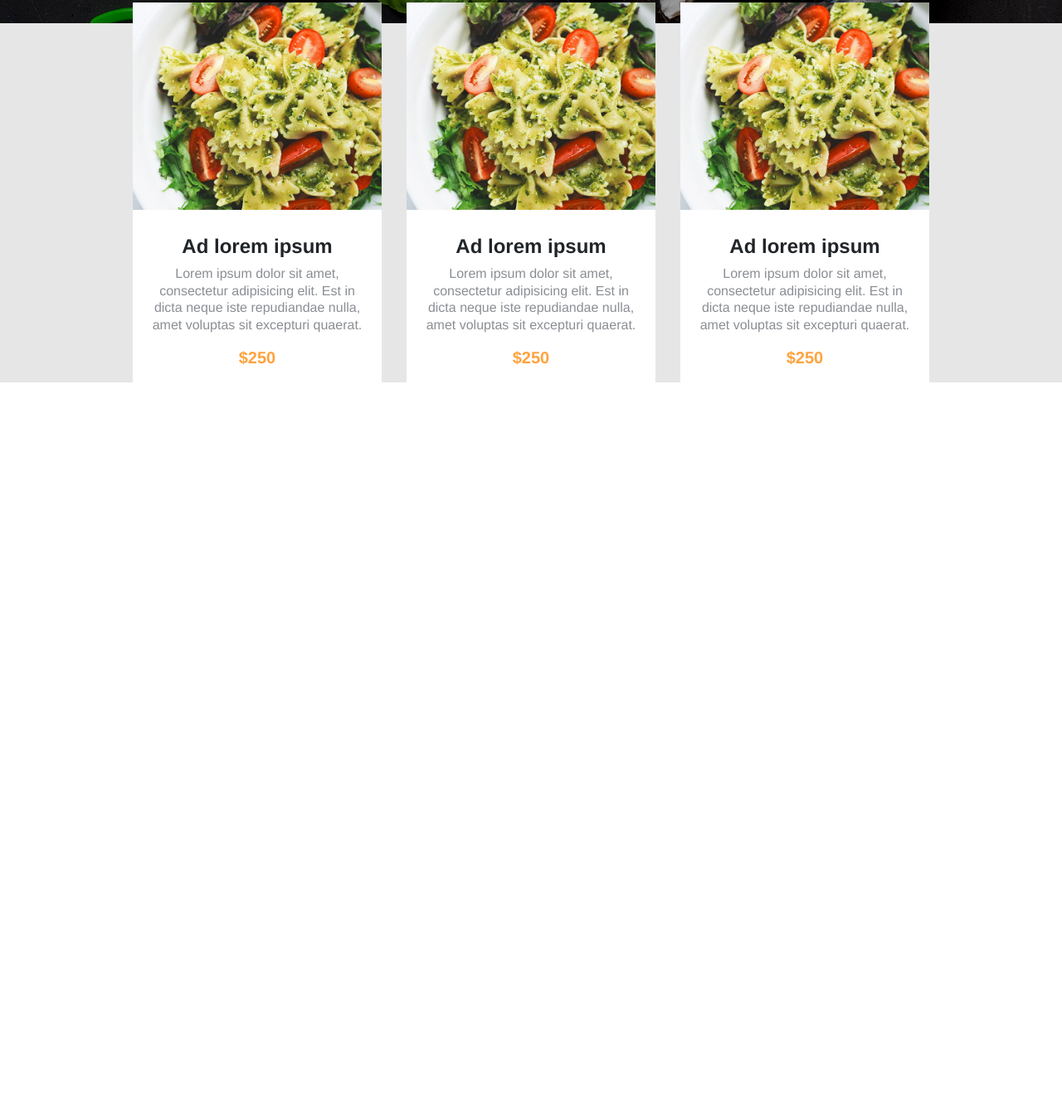
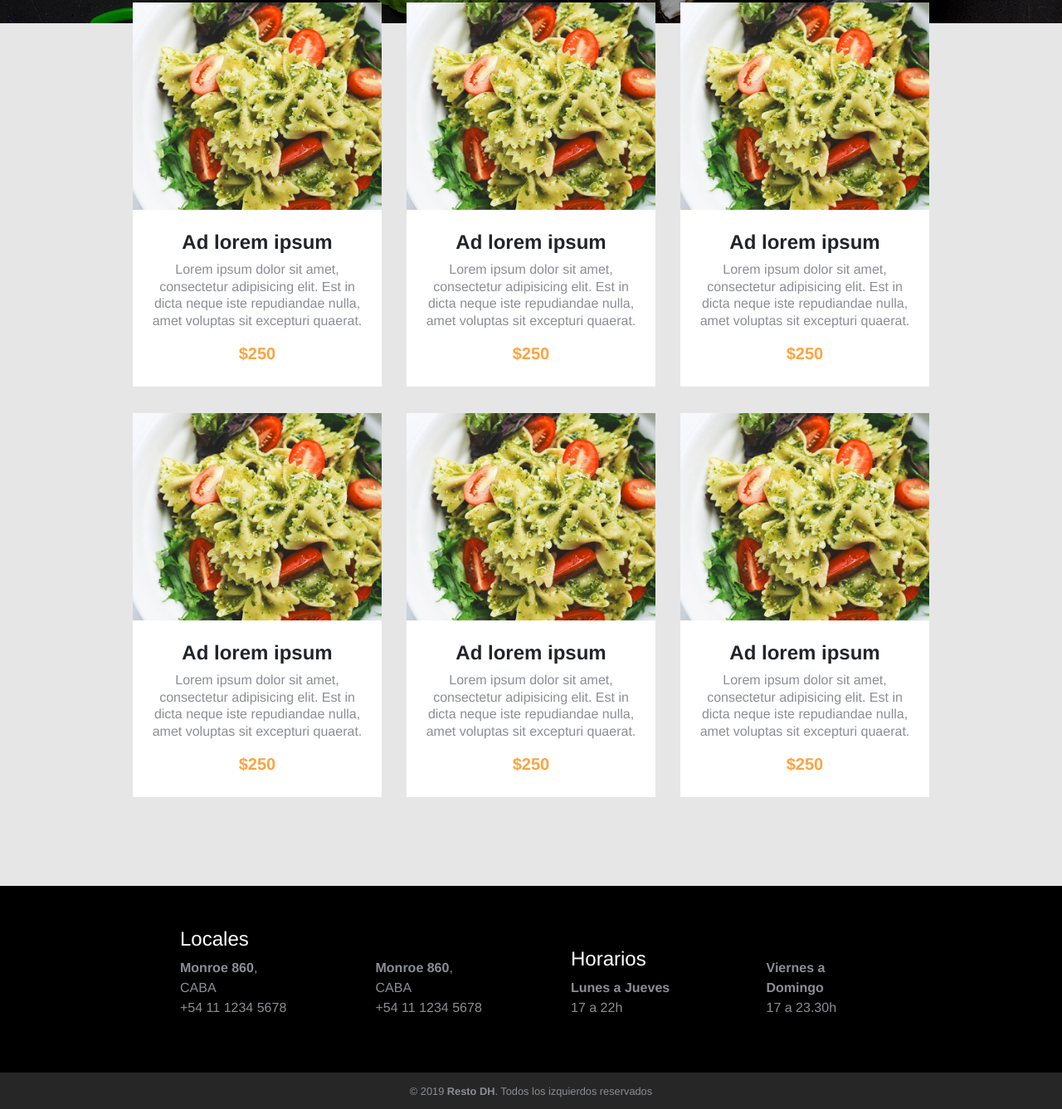
Before and after one commit to hbaravalle/resto-dh, a plain HTML site: page index.html in a window 1280 px wide. Shown: the part 1319-2656 px from the top of the page at 83% size. Before the commit the page ends 1780 px from the top, so only its background shows below. Drawn offline with nearby package versions, Linux system fonts and the light colour scheme.

Commit message:
se agrega footer + scss

```diff
--- a/index.html
+++ b/index.html
@@ -6,7 +6,7 @@
   <meta charset="UTF-8">
   <meta name="viewport" content="width=device-width, initial-scale=1.0">
   <meta http-equiv="X-UA-Compatible" content="ie=edge">
-  <title>T N 0 2</title>
+  <title>DH . Resto</title>
 
   <link href="https://fonts.googleapis.com/css?family=Montserrat:500,700" rel="stylesheet">
   <link href="https://fonts.googleapis.com/css?family=Arimo:400,700|Great+Vibes" rel="stylesheet">
@@ -20,7 +20,7 @@
 
   <nav class="navbar navbar-expand-lg navbar-dark">
     <a class="navbar-brand" href="#">
-      <h1>T N 0 2</h1>
+      <h1>DH . Resto</h1>
     </a>
     <button class="navbar-toggler" type="button" data-toggle="collapse" data-target="#navbarNav" aria-controls="navbarNav" aria-expanded="false" aria-label="Toggle navigation">
       <span class="navbar-toggler-icon"></span>
@@ -139,9 +139,73 @@
               </div>
             </div>
           </article>
+          <article class="col-xs-12 col-sm-6 col-md-4 col-lg-4 col-xl-4">
+            <div class="__card">
+              <div class="__inner-img">
+                <img src="img/img_square_1.jpg" alt="">
+              </div>
+              <div class="__inner-text">
+                <h4>Ad lorem ipsum</h4>
+                <p>Lorem ipsum dolor sit amet, consectetur adipisicing elit. Est in dicta neque iste repudiandae nulla, amet voluptas sit excepturi quaerat.</p>
+                <h5>$250</h5>
+              </div>
+            </div>
+          </article>
+          <article class="col-xs-12 col-sm-6 col-md-4 col-lg-4 col-xl-4">
+            <div class="__card">
+              <div class="__inner-img">
+                <img src="img/img_square_1.jpg" alt="">
+              </div>
+              <div class="__inner-text">
+                <h4>Ad lorem ipsum</h4>
+                <p>Lorem ipsum dolor sit amet, consectetur adipisicing elit. Est in dicta neque iste repudiandae nulla, amet voluptas sit excepturi quaerat.</p>
+                <h5>$250</h5>
+              </div>
+            </div>
+          </article>
+          <article class="col-xs-12 col-sm-6 col-md-4 col-lg-4 col-xl-4">
+            <div class="__card">
+              <div class="__inner-img">
+                <img src="img/img_square_1.jpg" alt="">
+              </div>
+              <div class="__inner-text">
+                <h4>Ad lorem ipsum</h4>
+                <p>Lorem ipsum dolor sit amet, consectetur adipisicing elit. Est in dicta neque iste repudiandae nulla, amet voluptas sit excepturi quaerat.</p>
+                <h5>$250</h5>
+              </div>
+            </div>
+          </article>
         </div>
       </div>
     </section>
+
+    <footer>
+      <section class="__wrapper-contact">
+        <div class="row __max-width px-md-4">
+          <article class="col-12 text-center col-sm-6 text-sm-left px-5 text-md-left col-lg-3">
+            <h4>Locales</h4>
+            <p><strong>Monroe 860</strong>, CABA<br>+54 11 1234 5678</p>
+          </article>
+          <article class="col-12 text-center col-sm-6 text-sm-left px-5 text-md-left col-lg-3">
+            <p><strong>Monroe 860</strong>, CABA<br>+54 11 1234 5678</p>
+          </article>
+          <article class="col-12 text-center col-sm-6 text-sm-left px-5 text-md-left col-lg-3">
+            <h4>Horarios</h4>
+            <p><strong>Lunes a Jueves</strong><br>17 a 22h</p>
+          </article>
+          <article class="col-12 text-center col-sm-6 text-sm-left px-5 text-md-left col-lg-3">
+            <p><strong>Viernes a Domingo</strong><br>17 a 23.30h</p>
+          </article>
+        </div>
+      </section>
+      <section class="__wrapper-copyright">
+        <div class="row __max-width">
+          <div class="col-12 text-center">
+            <small>© 2019 <strong>Resto DH</strong>. Todos los izquierdos reservados</small>
+          </div>
+        </div>
+      </section>
+    </footer>
 
   </div>
 
--- a/scss/style.scss
+++ b/scss/style.scss
@@ -137,22 +137,23 @@ div[class^="__header-"] {
 
   .__body-events {
     margin-top: -25px;
+    padding-bottom: 75px;
 
     .__card {
       background-color: #fff;
       text-align:center;
+      margin-bottom: 32px;
 
       .__inner-img {
         height:250px;
         position: relative;
-        margin-bottom: 20px;
         overflow:hidden;
       }
 
       .__inner-text {
         position: relative;
         background-color: #fff;
-        padding: 10px 20px;
+        padding: 25px 20px 20px 20px;
 
         h4 {
           font-size: 1.5em;
@@ -172,6 +173,24 @@ div[class^="__header-"] {
   }
 }
 
+.__wrapper-contact {
+  background-color: #000;
+  padding: 50px 0;
+  color: #fff;
+
+  article {
+    display: flex;
+    flex-direction: column;
+    justify-content: flex-end;
+  }
+}
+
+.__wrapper-copyright {
+  padding: 10px 0;
+  background-color: #262626;
+  color: $_gray;
+}
+
 @media (max-width: 575px) {
   .__inner-img {
     height:160px;
```
Also changed, not shown: css/style.css.
